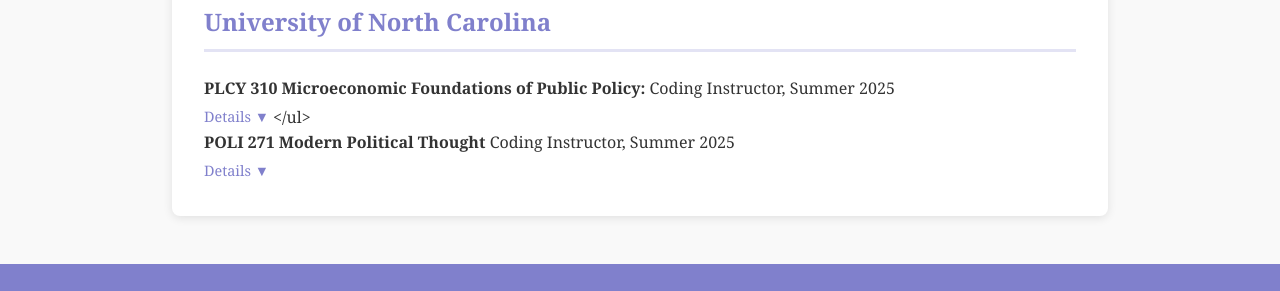
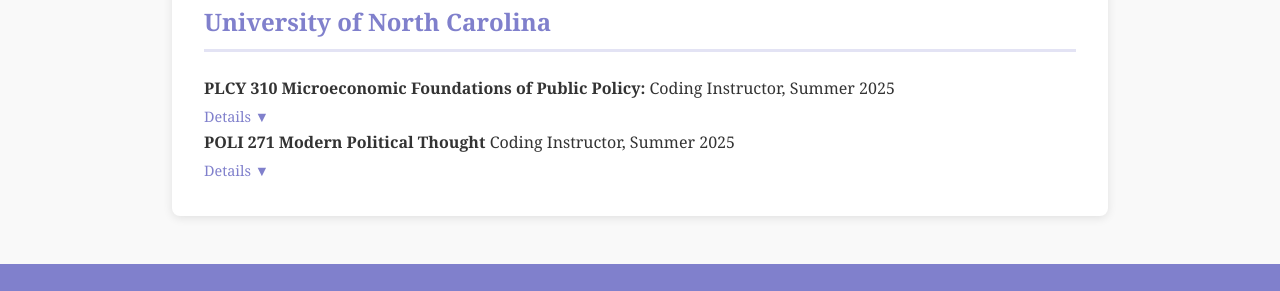
Before and after one commit to L-Cain/L-Cain.github.io, a Jekyll site: the page built from teaching.md, in a window 1280 px wide and 1121 px high. Shown: the part 722-1013 px from the top of the window. Built offline with Jekyll 4.4.1, drawn with Linux system fonts in a browser that asks for light colours; our own code applies the rules of GitHub Pages for plain Markdown files.

Commit message:
Update teaching.md

```diff
--- a/teaching.md
+++ b/teaching.md
@@ -49,8 +49,8 @@
       <p><strong>Description: </strong> This is the preparatory math and coding background for incoming PhD students intending to do empirical work in political science. I led the coding portion, focused on R. We went from total unfamiliarity to being prepared for graduate-level coursework in quantitative methods. Topics covered include objects and boolean logic, packages and functions, tidyverse and data manipulation, data visualization, compiling and LaTeX, loops, Monte Carlo simulation, expectation, variance, and covariance, central limit theorem, the law of large numbers, the basics of distributions. My students/friends are making great use of this foundation. </p>
       <p><strong>Resources</strong></p>
       <img src="teaching/coinflip_convergence.gif" alt="Coin flip convergence" style="max-width: 100%; height: auto;">
+    </ul>
       </div>
- </ul>
    <br>
    <ul>
     <strong>POLI 271 Modern Political Thought </strong> Coding Instructor, Summer 2025 <br>
```
